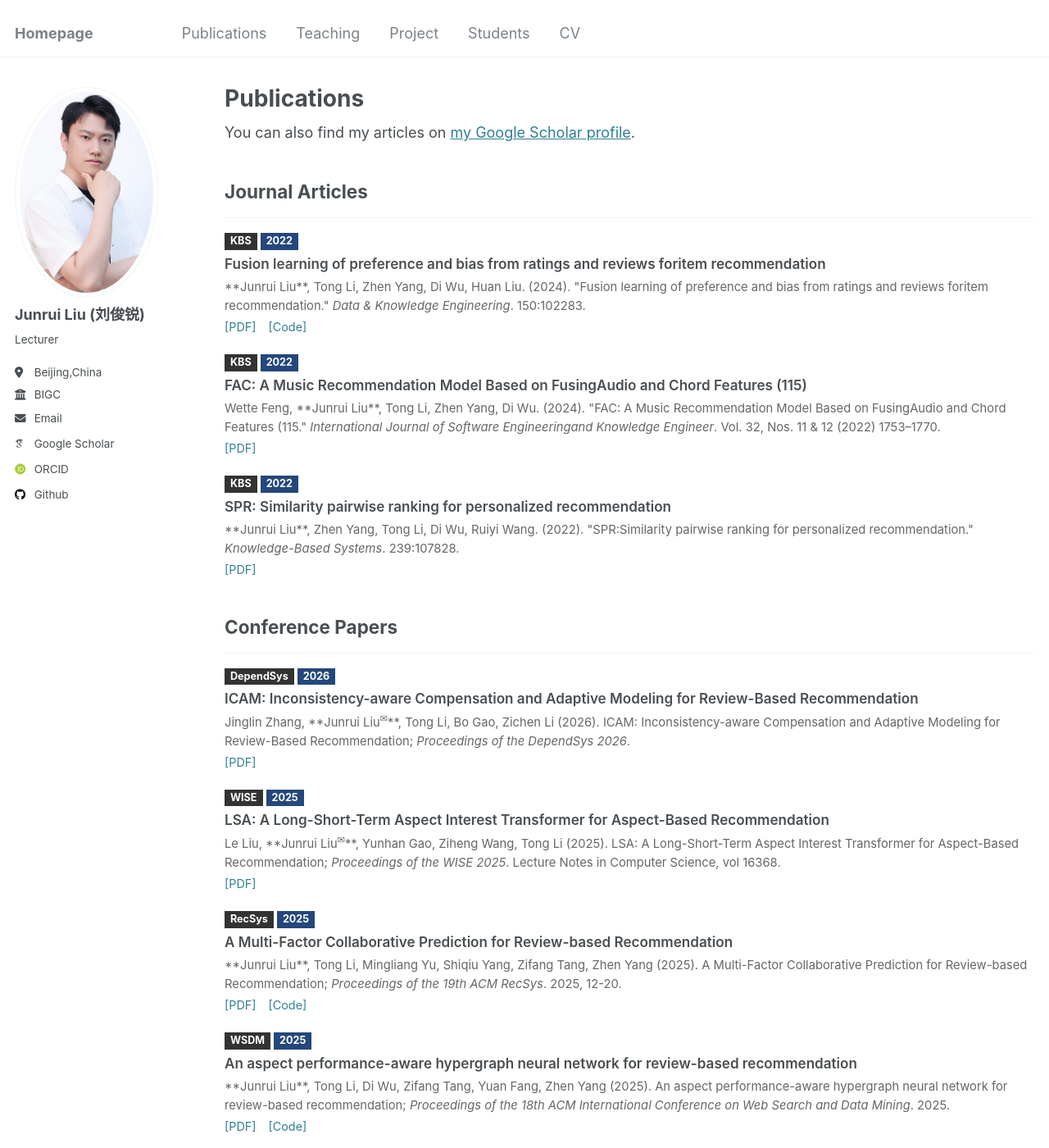
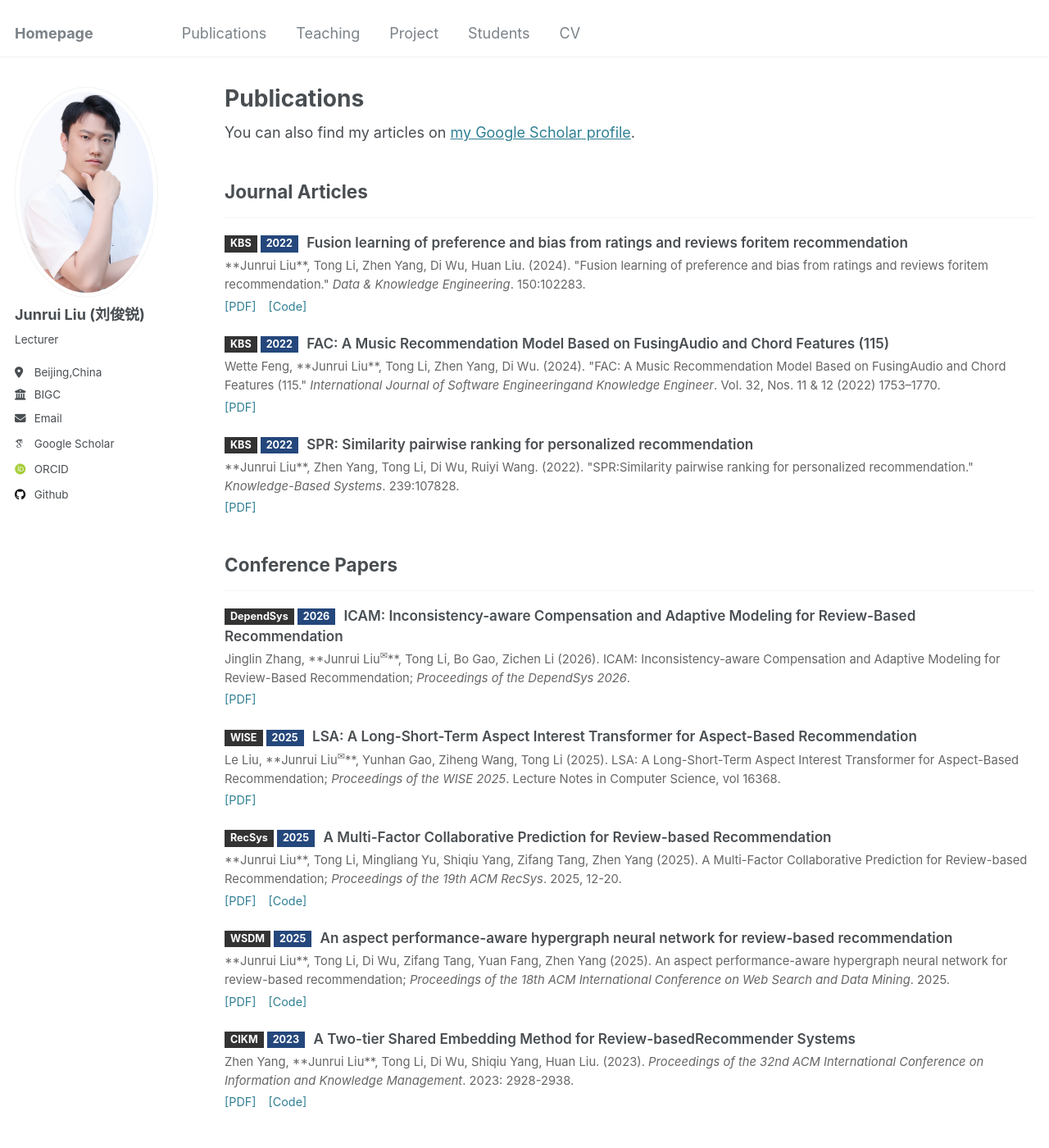
Before and after one commit to dianziliu/dianziliu.github.io, a Jekyll site: the page built from _pages/publications.html, in a window 1280 px wide and 1400 px high. Shown: the whole window at 82% size. Built offline with Jekyll 4.4.1, drawn with Linux system fonts in a browser that asks for light colours; some web fonts are replaced.

Commit message:
修改徽章显示样式

```diff
--- a/_includes/publication-compact.html
+++ b/_includes/publication-compact.html
@@ -1,16 +1,16 @@
 
 <div class="pub-item">
-  <!-- 论文发表徽章 -->
+  <!-- 论文标题：优先跳转官方页面 -->
+  <div class="pub-title">
+      <!-- 论文发表徽章 -->
   {% if post.venue_short %}
-  <div class="pub-badges">
+  <span  class="pub-badges">
     <span class="pub-venue">{{ post.venue_short }}</span>
     {% if post.pub_year %}
       <span class="pub-year">{{ post.pub_year }}</span>
     {% endif %}
-  </div>
+  </span >
   {% endif %}
-  <!-- 论文标题：优先跳转官方页面 -->
-  <div class="pub-title">
     {% if post.official_url %}
       <a href="{{ post.official_url }}"
          target="_blank"
--- a/_sass/_custom.scss
+++ b/_sass/_custom.scss
@@ -92,10 +92,12 @@
 /* Publication Badges */
 
 .pub-badges {
-  display: flex;
+  display: inline-flex;
   align-items: center;
   gap: 4px;
-  margin-bottom: 5px;
+  margin-right: 6px;
+  vertical-align: middle;
+  white-space: nowrap;
 }
 
 .pub-venue,
```
